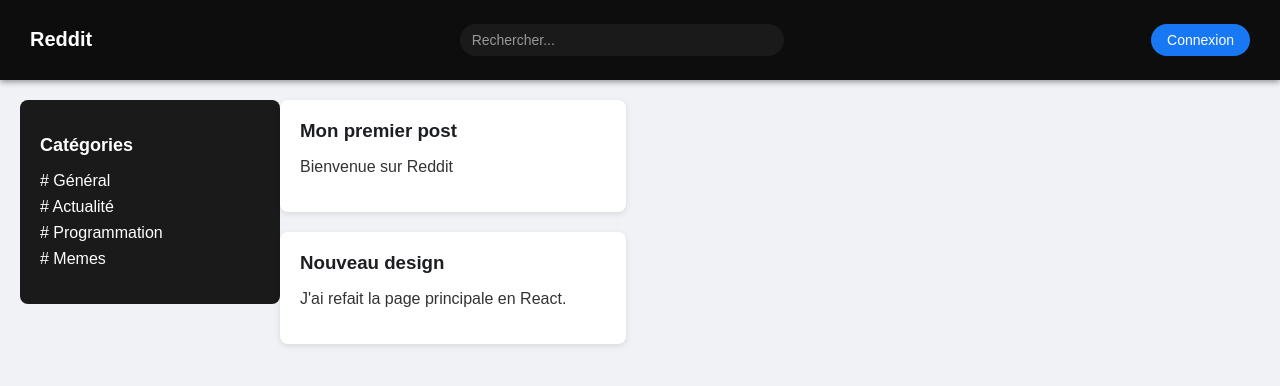
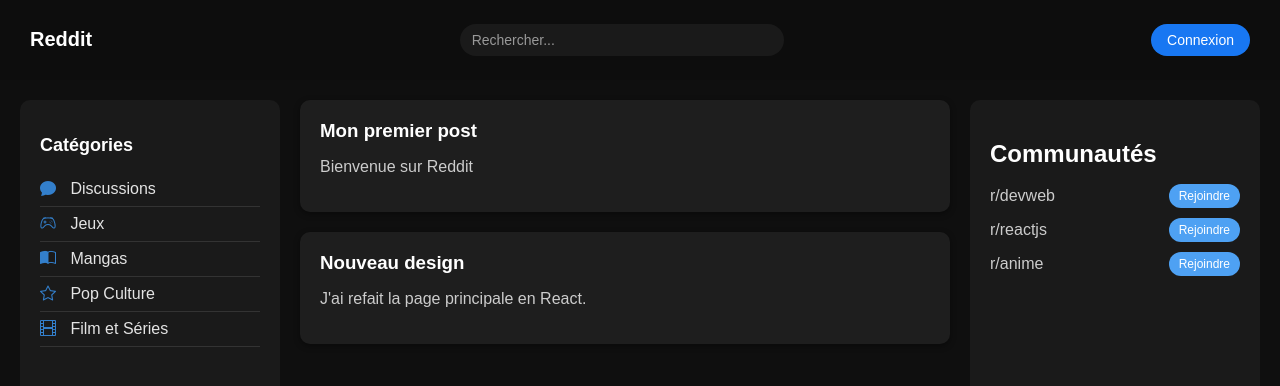
Before and after one commit to RomainR99/FrontRedditClone, a React (Vite) app: page / in a window 1280 px wide. Shown: the top 386 px of the page. Built offline with nearby package versions, Linux system fonts and the light colour scheme.

Commit message:
modif composant reddit

```diff
--- a/package.json
+++ b/package.json
@@ -12,6 +12,7 @@
   "dependencies": {
     "@tailwindcss/vite": "^4.1.4",
     "axios": "^1.9.0",
+    "bootstrap-icons": "^1.11.3",
     "react": "^19.0.0",
     "react-dom": "^19.0.0"
   },
--- a/src/App.jsx
+++ b/src/App.jsx
@@ -1,6 +1,7 @@
 import React from 'react';
 import Main from './components/Main';
 import "./index.css";
+import 'bootstrap-icons/font/bootstrap-icons.css';
 
 
 
--- a/src/MainPage.css
+++ b/src/MainPage.css
@@ -1,9 +1,8 @@
-.main-container {
-    background-color: #f0f2f5;
-    min-height: 100vh;
-}
-
-.content {
+.main-layout {
     display: flex;
     padding: 20px;
-}
+    gap: 20px;
+    background-color: #0f0f0f;
+    min-height: 100vh;
+    color: #e4e4e4;
+  }
--- a/src/PostCard.css
+++ b/src/PostCard.css
@@ -1,17 +1,15 @@
 .post-card {
-    width: 100%;
-    background-color: white;
+    background-color: #1e1e1e;
     padding: 20px;
-    border-radius: 8px;
-    box-shadow: 0 2px 6px rgba(0, 0, 0, 0.1);
-    margin-bottom: 20px;
+    border-radius: 10px;
+    box-shadow: 0 2px 6px rgba(0,0,0,0.4);
 }
 
 .post-card h3 {
     margin: 0 0 10px;
-    color: #1c1e21;
+    color: #ffffff;
 }
 
 .post-card p {
-    color: #333;
+    color: #ccc;
 }
--- /dev/null
+++ b/src/PostList.css
@@ -0,0 +1,6 @@
+.post-list {
+    flex: 1;
+    display: flex;
+    flex-direction: column;
+    gap: 20px;
+  }
--- a/src/Sidebar.css
+++ b/src/Sidebar.css
@@ -1,15 +1,14 @@
 .sidebar {
     width: 220px;
     background-color: #1a1a1a;
-    color: #fff;
     padding: 20px;
-    border-radius: 8px;
-    height: fit-content;
+    border-radius: 10px;
 }
 
 .sidebar h2 {
+    margin-bottom: 15px;
     font-size: 18px;
-    margin-bottom: 10px;
+    color: #fff;
 }
 
 .sidebar ul {
@@ -18,10 +17,16 @@
 }
 
 .sidebar li {
-    margin-bottom: 8px;
+    padding: 8px 0;
+    border-bottom: 1px solid #333;
     cursor: pointer;
 }
 
+.sidebar li i {
+    margin-right: 10px;
+    color: #337fcb;
+}
+
 .sidebar li:hover {
-    text-decoration: underline;
+    color: #4ea1f3; /* bleu doux perso */
 }
--- /dev/null
+++ b/src/Suggestion.css
@@ -0,0 +1,38 @@
+.suggestions {
+    width: 250px;
+    background-color: #1a1a1a;
+    padding: 20px;
+    border-radius: 10px;
+}
+
+.suggestions h2 {
+    color: #fff;
+    margin-bottom: 15px;
+}
+
+.suggestions ul {
+    list-style: none;
+    padding: 0;
+}
+
+.suggestions li {
+    margin-bottom: 10px;
+    display: flex;
+    justify-content: space-between;
+    align-items: center;
+    color: #ccc;
+}
+
+.suggestions button {
+    background-color: #4ea1f3;
+    border: none;
+    padding: 5px 10px;
+    border-radius: 20px;
+    color: #fff;
+    cursor: pointer;
+    font-size: 12px;
+}
+
+.suggestions button:hover {
+    background-color: #3189d6;
+}
--- a/src/components/MainPage.jsx
+++ b/src/components/MainPage.jsx
@@ -2,17 +2,19 @@
 import Sidebard from "./Sidebar.jsx";
 import PostList from "./PostList.jsx";
 import "../Mainpage.css"
+import Suggestion from "./Suggestion.jsx";
 
 
 function MainPage() {
     return (
-        <div className="main-container">
+        <>
             <Navbar/>
-            <div className="content">
+            <div className="main-layout">
                 <Sidebard/>
                 <PostList/>
+                <Suggestion/>
             </div>
-        </div>
+        </>
     )
 }
 
--- a/src/components/PostList.jsx
+++ b/src/components/PostList.jsx
@@ -1,4 +1,5 @@
 import PostCard from "./PostCard.jsx";
+import "../PostList.css";
 
 
 function PostList() {
--- a/src/components/Sidebar.jsx
+++ b/src/components/Sidebar.jsx
@@ -5,10 +5,11 @@
         <aside className="sidebar">
             <h2>Catégories</h2>
             <ul>
-                <li># Général</li>
-                <li># Actualité</li>
-                <li># Programmation</li>
-                <li># Memes</li>
+                <li><i class="bi bi-chat-fill"></i> Discussions</li>
+                <li><i class="bi bi-controller"></i> Jeux</li>
+                <li><i class="bi bi-book-half"></i> Mangas</li>
+                <li><i class="bi bi-star"></i> Pop Culture</li>
+                <li><i class="bi bi-film"></i> Film et Séries</li>
             </ul>
         </aside>
     )
--- /dev/null
+++ b/src/components/Suggestion.jsx
@@ -0,0 +1,16 @@
+import '../Suggestion.css';
+
+function Suggestion() {
+    return(
+        <aside className="suggestions">
+            <h2>Communautés</h2>
+            <ul>
+              <li>r/devweb <button>Rejoindre</button></li>
+              <li>r/reactjs <button>Rejoindre</button></li>
+              <li>r/anime <button>Rejoindre</button></li>
+            </ul>
+        </aside>
+    )
+}
+
+export default Suggestion
```
Also changed, not shown: 1 other file (tests, documents, lock files or other folders).
